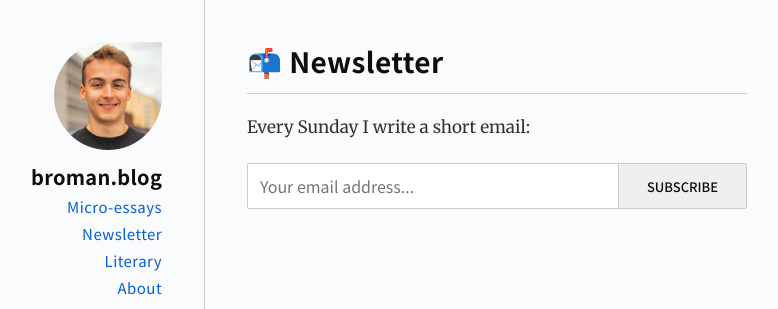
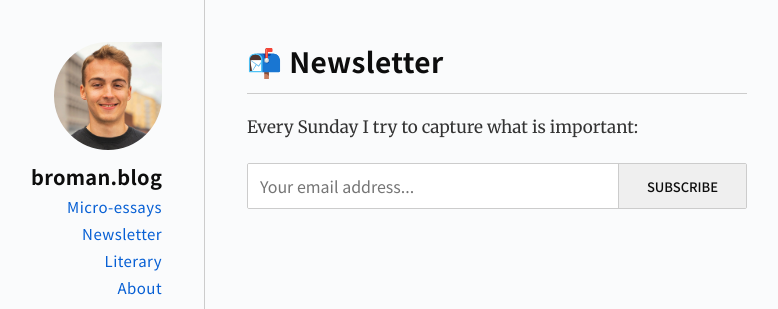
Before and after one commit to gdbroman/broman.blog, a Jekyll site: the page built from newsletter.md, in a window 1280 px wide. Shown: the top 309 px of the page, without its empty margins (251-1029 px from the left). Built offline with Jekyll 4.4.1, drawn with Linux system fonts in a browser that asks for light colours.

Commit message:
Update newsletter.md

```diff
--- a/newsletter.md
+++ b/newsletter.md
@@ -4,7 +4,7 @@ title: "📬 Newsletter"
 permalink: /newsletter/
 ---
 
-Every Sunday I write a short email:
+Every Sunday I try to capture what is important:
 
 <div id="revue-embed">
     <form action="https://www.getrevue.co/profile/bromanblog/add_subscriber" method="post" id="revue-form" name="revue-form"  target="_blank">
```
